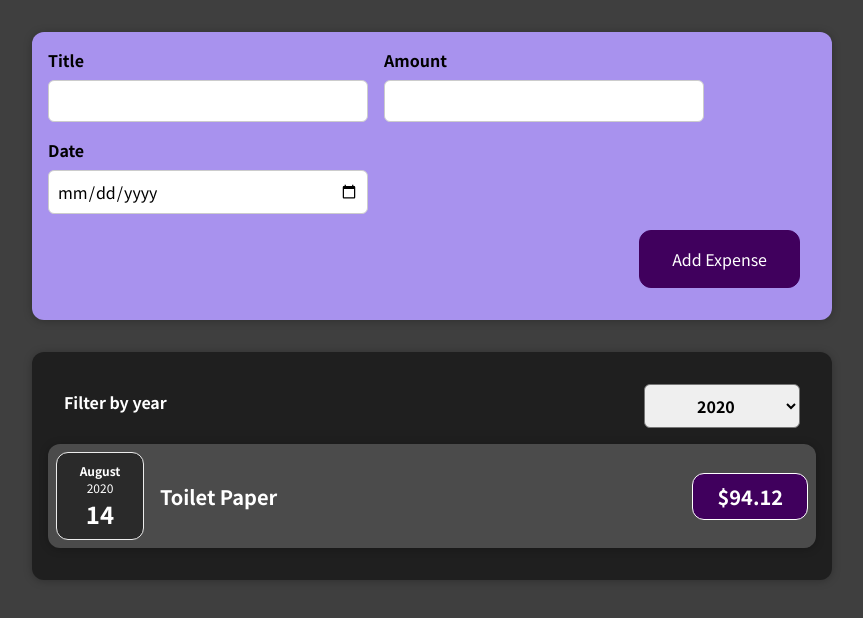
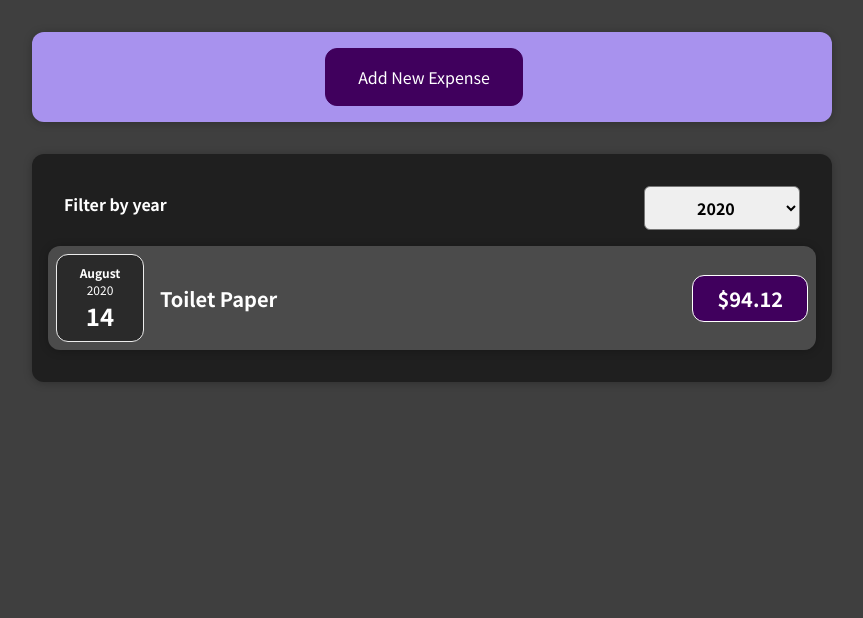
Before and after one commit to NunoRifa/udemy-expense-app-1, a React (Create React App) app: page / in a window 1280 px wide. Shown: the top 618 px of the page, without its empty margins (208-1071 px from the left). Built offline with nearby package versions, Linux system fonts and the light colour scheme.

Commit message:
Create Expand Collaps

```diff
--- a/src/components/NewExpense/ExpenseForm.js
+++ b/src/components/NewExpense/ExpenseForm.js
@@ -6,6 +6,8 @@ const ExpenseForm = (props) => {
   const [enteredTitle, setEnteredTitle] = useState("");
   const [enteredAmount, setenteredAmount] = useState("");
   const [enteredDate, setenteredDate] = useState("");
+
+  const [collapse, setCollapse] = useState(false);
 
   // const [userInput, setUserInput] = useState({
   //   enteredTitle: "",
@@ -52,8 +54,21 @@ const ExpenseForm = (props) => {
     setenteredDate("");
   };
 
+  const openCollapse = () => {
+    setCollapse(!collapse);
+  };
+
+  const closeCollapse = () => {
+    setCollapse(!collapse);
+  };
+
   return (
     <form onSubmit={submitHandler}>
+      {collapse === false ? (
+        <button onClick={collapse === false ? openCollapse : closeCollapse}>
+          Add New Expense
+        </button>
+      ) : (
         <div className="new-expense__controls">
           <div className="new-expense__control">
             <label>Title</label>
@@ -84,9 +99,13 @@ const ExpenseForm = (props) => {
             />
           </div>
           <div className="new-expense__actions">
+            <button onClick={collapse === false ? openCollapse : closeCollapse}>
+              Close
+            </button>
             <button type="submit">Add Expense</button>
           </div>
         </div>
+      )}
     </form>
   );
 };
```
Also changed, not shown: 1 other file (tests, documents, lock files or other folders). Lines whose indentation alone changed are shown as unchanged.
